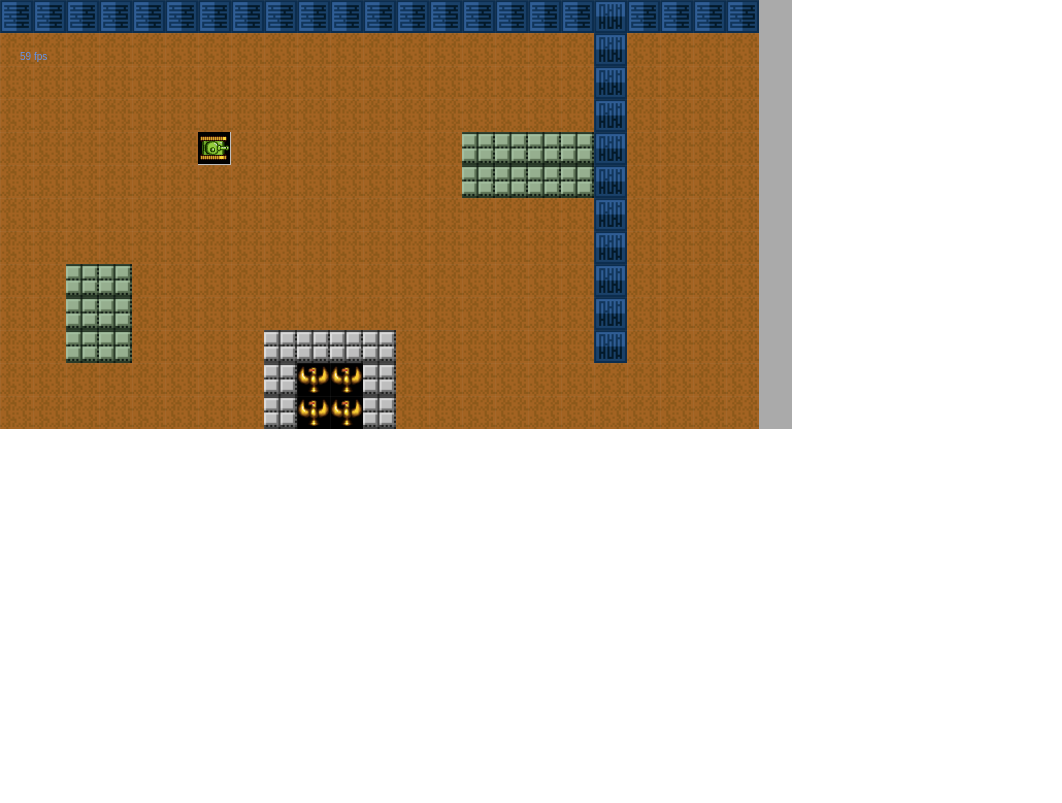
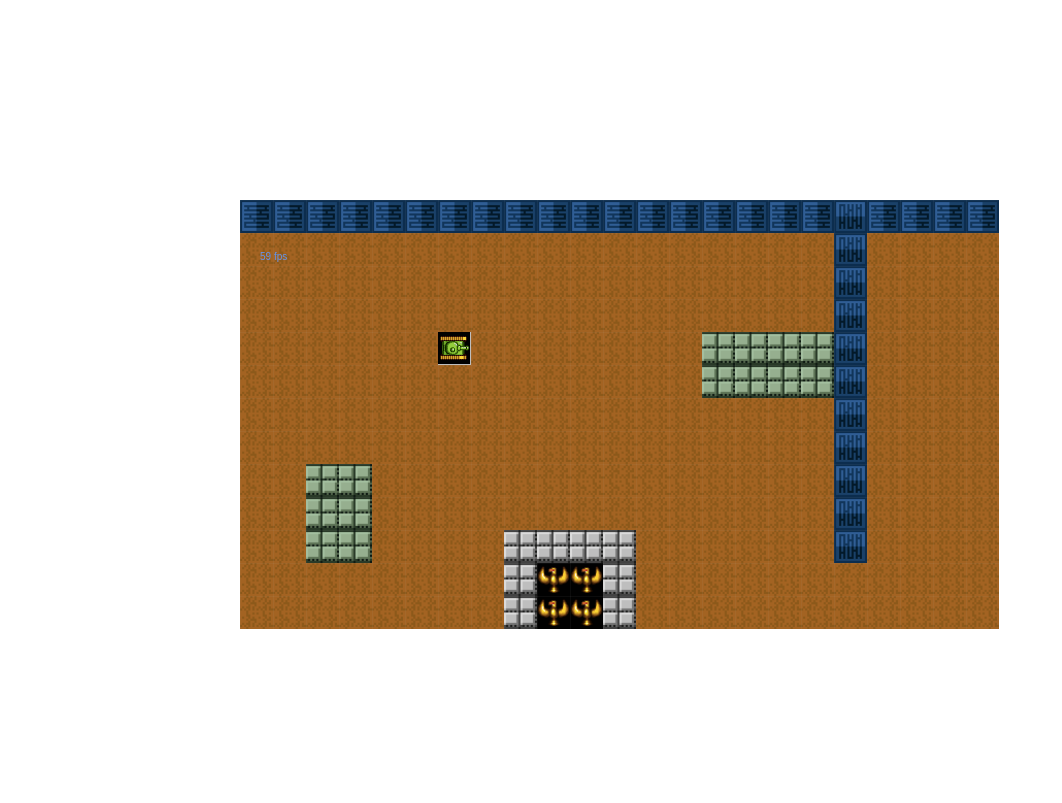
Before and after one commit to whtoo/JSTankGame, a website built with webpack: page src/index.html in a window 1280 px wide. Shown: the whole page, without its empty margins (0-1062 px from the left). Built offline with nearby package versions, Linux system fonts and the light colour scheme.

Commit message:
1. revise plan.

```diff
--- a/css/main.css
+++ b/css/main.css
@@ -3,3 +3,11 @@
 html, body { width:100%; height:100%; } /* just to be sure these are full screen*/
 
 canvas { display:block; } /* To remove the scrollbars */
+
+#app {
+    display:block;
+}
+#canvas {
+    display:block;
+    margin:10em auto;
+}
--- a/src/extreem-engine.js
+++ b/src/extreem-engine.js
@@ -55,8 +55,6 @@ function setupGame() {
             var theCanvas = document.getElementById("canvas");
             window.context = theCanvas.getContext("2d");
             window.gameManager = new GameObjManager();
-            theCanvas.width = window.innerWidth;
-            theCanvas.height = window.innerHeight;
             window.render = new Render();
             window.apControl = new APWatcher();
         }
@@ -332,7 +330,7 @@ function offscreenCache(contextRef){
 	offscreenContext.fillStyle = "#aaaaaa";
     var mapRows = 13;
     var mapCols = 24;
-	offscreenContext.fillRect(0, 0, mapCols * 33, mapRows * 33);
+	offscreenContext.fillRect(0, 0, (mapCols - 1) * 33, mapRows * 33);
     var mapTitle = contextRef.mapTitle;
 
 
@@ -372,7 +370,7 @@ Render.prototype = {
     },
     drawScreen: function () {
         var tileSheet = window.render.tileSheet;
-        window.context.clearRect(0, 0, 800, 500);
+        window.context.clearRect(0, 0, 800, 600);
 
         window.render.drawMap(tileSheet);
 
--- a/src/index.html
+++ b/src/index.html
@@ -2,6 +2,7 @@
 <html style="font-size:20px">
 <head>
     <meta charset="utf-8">
+    <meta name=”viewport” content=”width=device-width, initial-scale=1, maximum-scale=1″ user-scalable=no">
     <title><%= htmlWebpackPlugin.options.title %></title>
     <% for (var css in htmlWebpackPlugin.files.css) { %>
     <link href="<%=htmlWebpackPlugin.files.css[css] %>" rel="stylesheet">
@@ -9,7 +10,7 @@
 </head>
 <body>
 <div id="app">
-    <canvas id="canvas"></canvas>
+    <canvas id="canvas" width="800" height="600"></canvas>
 </div>
 <% for (var chunk in htmlWebpackPlugin.files.chunks) { %>
 <script type="text/javascript" src="<%=htmlWebpackPlugin.files.chunks[chunk].entry %>"></script>
```
Also changed, not shown: README.md.
